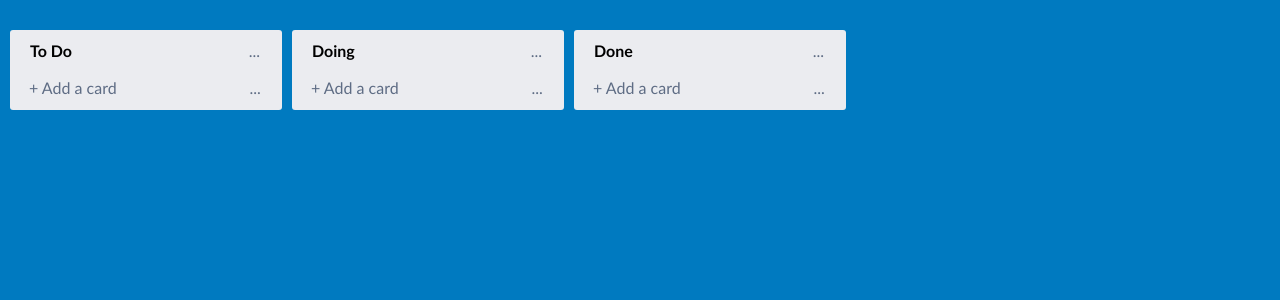
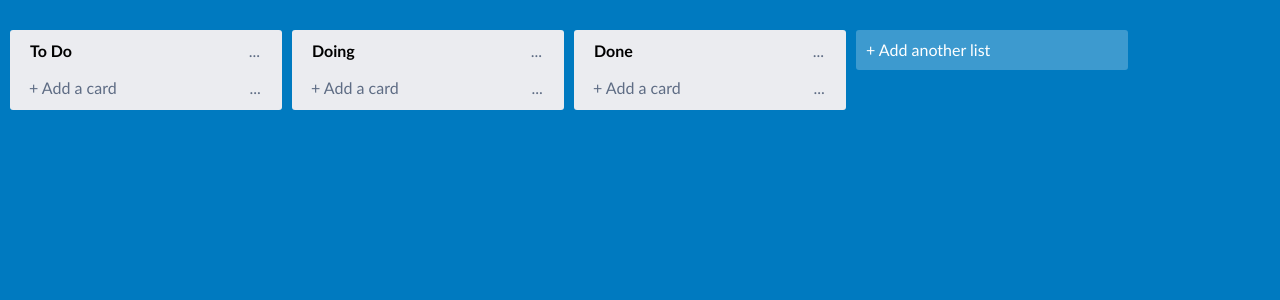
Before and after one commit to lijian-cai/drag-drop, a React (Create React App) app: page / in a window 1280 px wide. Shown: the top 300 px of the page. Built offline with nearby package versions, Linux system fonts and the light colour scheme.

Commit message:
Implement add list link and styles tweaks

```diff
--- a/src/Dashborad/Dashboard.js
+++ b/src/Dashborad/Dashboard.js
@@ -1,18 +1,45 @@
 import React, { useState } from "react";
 import styled from "styled-components";
 import Column from "../common/Column";
+import CardToAdd from "../common/CardToAdd";
 
-import { arrayFindElementById, updateArrayOfObj } from "../helpers/common.helper";
+import {
+  arrayFindElementById,
+  updateArrayOfObj,
+} from "../helpers/common.helper";
 
 import { INITIAL_COLUMNS } from "./dashboard.data";
 
 const Container = styled.div`
   display: flex;
+  align-items:flex-start;
+  align-content:flex-start;
+  width: 100%;
+  height: 100%;
   padding: 30px 5px;
+`;
+
+const Link = styled.a`
+  display: block;
+  min-width: 272px;
+  width: 272px;
+  height: 40px;
+  margin-left: 5px;
+  padding: 10px 10px;
+  box-sizing: border-box;
+  border-radius: 3px;
+  cursor: pointer;
+  background-color: #ffffff3d;
+  color: white;
+
+  &:hover {
+    background-color: #ffffff52;
+  }
 `;
 
 export default function Dashboard() {
   const [columns, setColumns] = useState(INITIAL_COLUMNS);
+  const [isAdding, setIsAdding] = useState(false);
 
   const columnTitleEdit = (e, id) => {
     const column = arrayFindElementById(columns, id);
@@ -31,6 +58,11 @@ export default function Dashboard() {
           onTitleEdit={columnTitleEdit}
         />
       ))}
+      {isAdding ? (
+        <CardToAdd />
+      ) : (
+        <Link onClick={() => setIsAdding(true)}>+ Add another list</Link>
+      )}
     </Container>
   );
 }
--- /dev/null
+++ b/src/common/CardToAdd.js
@@ -0,0 +1,12 @@
+import React from "react";
+import styled from "styled-components";
+
+export default function CardToAdd({ placeholder }) {
+  return (
+    <div>
+      <textarea name="" id="" cols="30" rows="10"></textarea>
+      <a>Add Card</a>
+      <a>x</a>
+    </div>
+  );
+}
--- a/src/common/Column.js
+++ b/src/common/Column.js
@@ -2,10 +2,13 @@ import React, { useState } from "react";
 import styled from "styled-components";
 
 import Input from "./Input";
+import CardToAdd from "./CardToAdd";
 
 const Container = styled.div`
+  display: flex;
+  flex-direction: column;
   background-color: #ebecf0;
-  max-width: 272px;
+  min-width: 272px;
   width: 272px;
   margin: 0px 5px;
   box-sizing: border-box;
@@ -65,6 +68,7 @@ const Wrapper = styled.div`
 
 export default function Column({ id, title, onTitleEdit }) {
   const [isEditing, setIsEditing] = useState(false);
+  const [isAdding, setIsAdding] = useState(false);
 
   return (
     <Container>
@@ -85,10 +89,16 @@ export default function Column({ id, title, onTitleEdit }) {
         </Title>
         <Link center={true}>...</Link>
       </Header>
-      <Footer>
-        <Link flex="8">+ Add a card</Link>
-        <Link center={true}>...</Link>
-      </Footer>
+      {isAdding ? (
+        <CardToAdd />
+      ) : (
+        <Footer>
+          <Link flex="8" onClick={() => setIsAdding(true)}>
+            + Add a card
+          </Link>
+          <Link center={true}>...</Link>
+        </Footer>
+      )}
     </Container>
   );
 }
--- a/src/common/index.js
+++ b/src/common/index.js
@@ -1,5 +1,6 @@
 import Column from "./Column";
 import Card from "./Card";
 import Input from "./Input";
+import CardToAdd from "./CardToAdd";
 
-export default { Column, Card, Input };
+export default { Column, Card, Input, CardToAdd };
--- a/src/index.css
+++ b/src/index.css
@@ -14,5 +14,11 @@ body {
   background-attachment: fixed;
   background-size: cover;
   background-color: #007ac0;
-  font-family: 'Gill Sans', 'Gill Sans MT', Calibri, 'Trebuchet MS', sans-serif;
+  font-family: "Gill Sans", "Gill Sans MT", Calibri, "Trebuchet MS", sans-serif;
+  overflow-y: scroll;
 }
+
+#root {
+  width: 100%;
+  height: 100%;
+}
```
